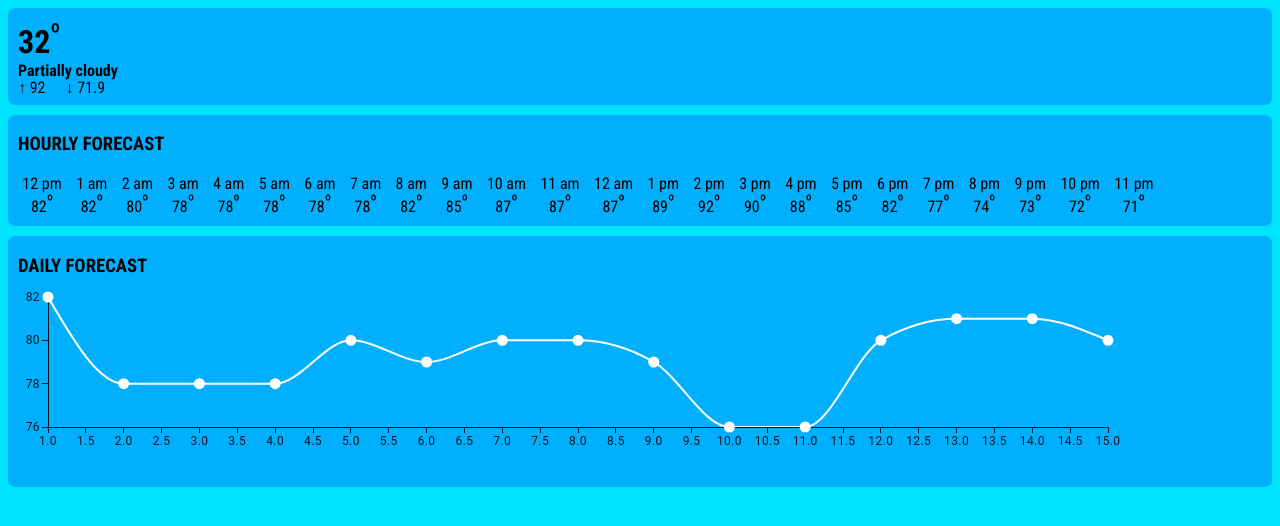
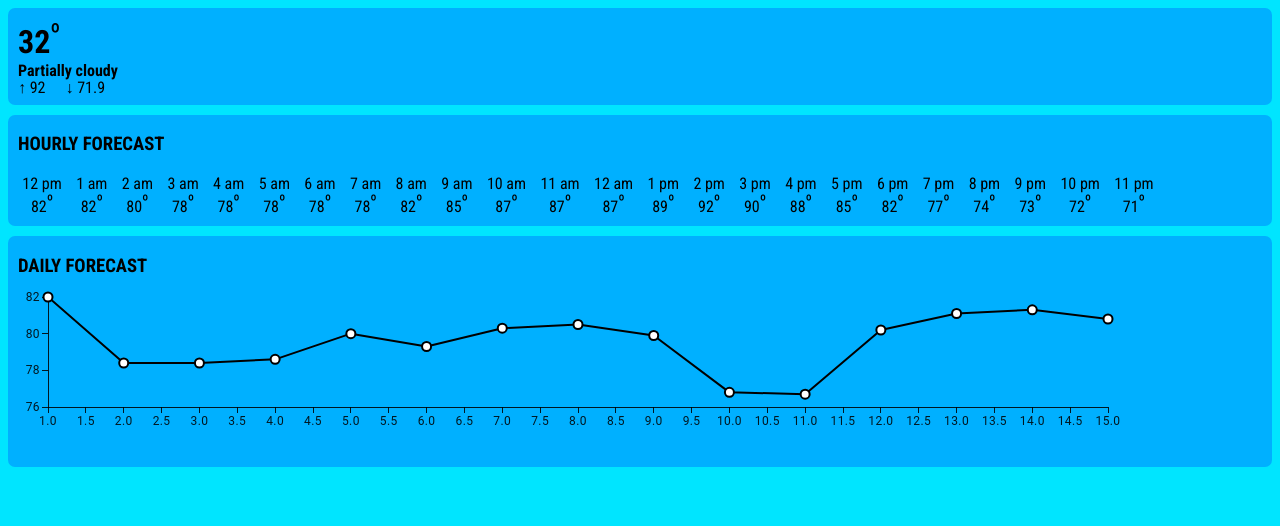
Before and after one commit to Jaunty5899/WeatherWebApp, a React (Vite) app: page / in a window 1280 px wide. Shown: the top 526 px of the page. Built offline with nearby package versions, Linux system fonts and the light colour scheme.

Commit message:
chart added

```diff
--- a/src/ForecastChart.jsx
+++ b/src/ForecastChart.jsx
@@ -2,7 +2,7 @@ import "./ForecastChart.css";
 import { LineChart } from "@mui/x-charts/LineChart";
 
 export default function ForecastChart({ daily }) {
-  const dailyTemps = daily.map((day) => Math.floor(day.temp));
+  const dailyTemps = daily.map((day) => day.temp);
   const dailyLabels = daily.map((day) => day.datetime);
   console.log(dailyTemps, dailyLabels);
 
@@ -14,15 +14,11 @@ export default function ForecastChart({ daily }) {
           xAxis={[
             { data: [1, 2, 3, 4, 5, 6, 7, 8, 9, 10, 11, 12, 13, 14, 15] },
           ]}
-          series={[
-            {
-              data: dailyTemps,
-            },
-          ]}
+          series={[{ curve: "linear", data: dailyTemps }]}
           width={1140}
-          height={200}
+          height={180}
           margin={{ left: 30, top: 20 }}
-          colors={["white"]}
+          colors={["black"]}
         />
       </div>
     </div>
```
